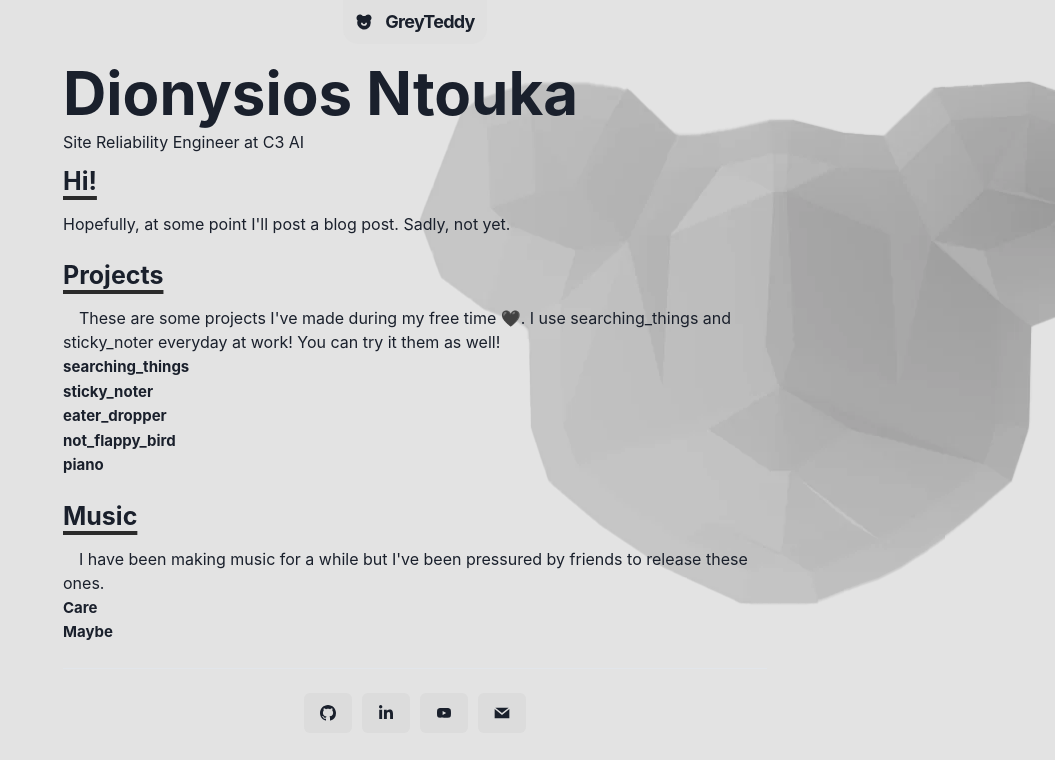
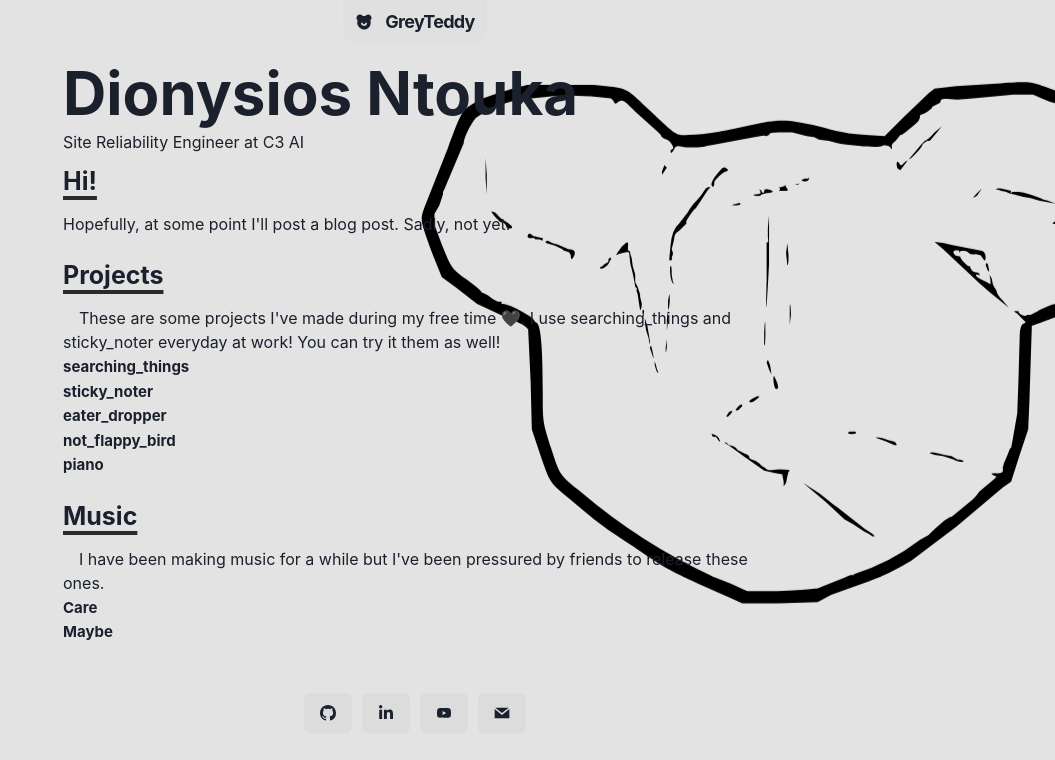
Before and after one commit to GreyTeddy/personal-website, a Next.js app: page / in a window 1280 px wide. Shown: the top 760 px of the page, without its empty margins (225-1280 px from the left). Built offline with nearby package versions, Linux system fonts and the light colour scheme.

Commit message:
testing switching to svg

```diff
--- a/components/background.tsx
+++ b/components/background.tsx
@@ -2,8 +2,8 @@ import { Box, keyframes, useColorModeValue } from "@chakra-ui/react"
 
 const Background = () => {
 
-  const darkImage = 'url("../images/teddy_icon_dark.webp")';
-  const lightImage = 'url("../images/teddy_icon_light.webp")';
+  const darkImage = 'url("../images/teddy_icon_vertices.svg")';
+  const lightImage = 'url("../images/teddy_icon_vertices.svg")';
 
   const rotationKeyframe = keyframes`
       0% {
```
Also changed, not shown: public/images/teddy_icon_vertices.svg (added).
